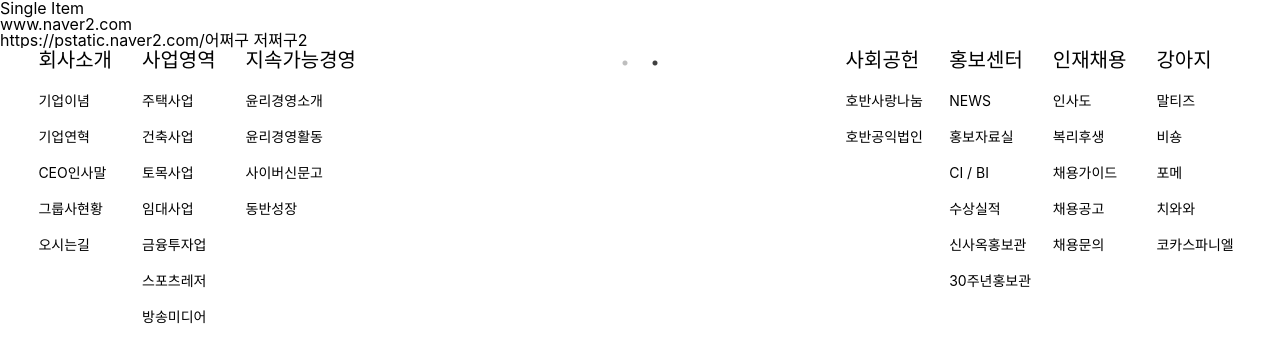
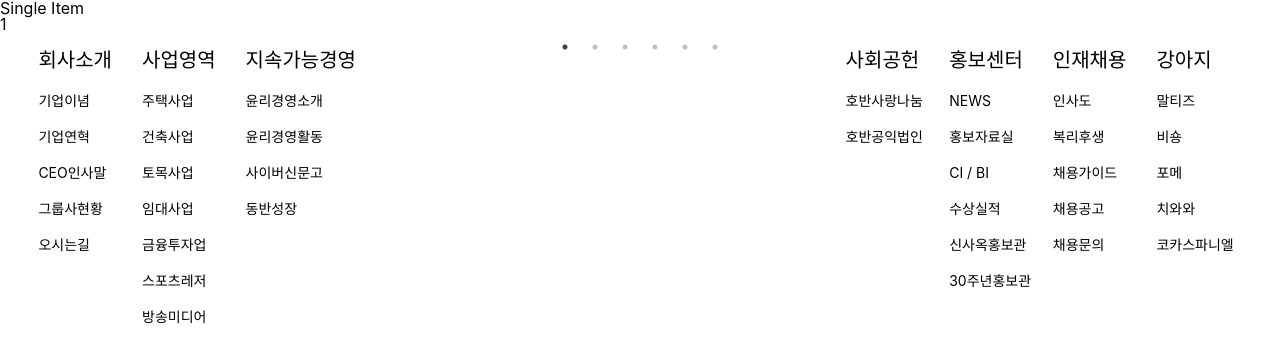
Before and after one commit to Ostrichtofu/hoban, a React (Create React App) app: page / in a window 1280 px wide. Shown: the top 362 px of the page. Built offline with nearby package versions, Linux system fonts and the light colour scheme.

Commit message:
Slider.js 함수형 변환

```diff
--- a/package.json
+++ b/package.json
@@ -11,6 +11,7 @@
     "react-dom": "^17.0.2",
     "react-scripts": "5.0.0",
     "react-slick": "^0.28.1",
+    "sass-loader": "^12.4.0",
     "slick-carousel": "^1.8.1",
     "web-vitals": "^2.1.2"
   },
--- a/src/components/Slider.js
+++ b/src/components/Slider.js
@@ -1,49 +1,36 @@
-import React, { Component } from "react";
+import React from "react";
 import Slider from "react-slick";
 
-const DEMO_PROPS = [
-  {
-    url: "www.naver.com",
-    img: "https://pstatic.naver.com/어쩌구 저쩌구",
-  },
-  {
-    url: "www.naver2.com",
-    img: "https://pstatic.naver2.com/어쩌구 저쩌구2",
-  },
-];
+function SimpleSlider(){
 
-export default class SimpleSlider extends Component {
-  constructor(props) {
-    super(props);
-    this.count = props.count;
+  function makeSliderChildren(){
+    let retval = [];
+    for (let i = 0; i <6; ++i) {
+      retval.push(
+        <div key={i * Math.random()}>
+          <h3>{i + 1}</h3>
+        </div>
+      );
     }
 
-  makeSliderChildren() {
-    return DEMO_PROPS.map((element, index) => {
-      return (
-        <div key={index}>
-          <h3>{element.url}</h3>
-          <h3>{element.img}</h3>
-        </div>
-      );
-    });
+    return retval;
   }
 
-  render() {
   const settings = {
     dots: true,
     infinite: true,
     speed: 500,
     slidesToShow: 1,
     slidesToScroll: 1,
-      autoplay: true,
   };
-
     return (
       <div>
         <h2> Single Item</h2>
-        <Slider {...settings}>{this.makeSliderChildren()}</Slider>
+        <Slider {...settings}>
+          {makeSliderChildren()}
+        </Slider>
       </div>
     );
   }
-}
+
+export default SimpleSlider;
```
Also changed, not shown: src/components/Header.js (+0 -134 lines), 1 other file (tests, documents, lock files or other folders). Lines whose indentation alone changed are shown as unchanged.
